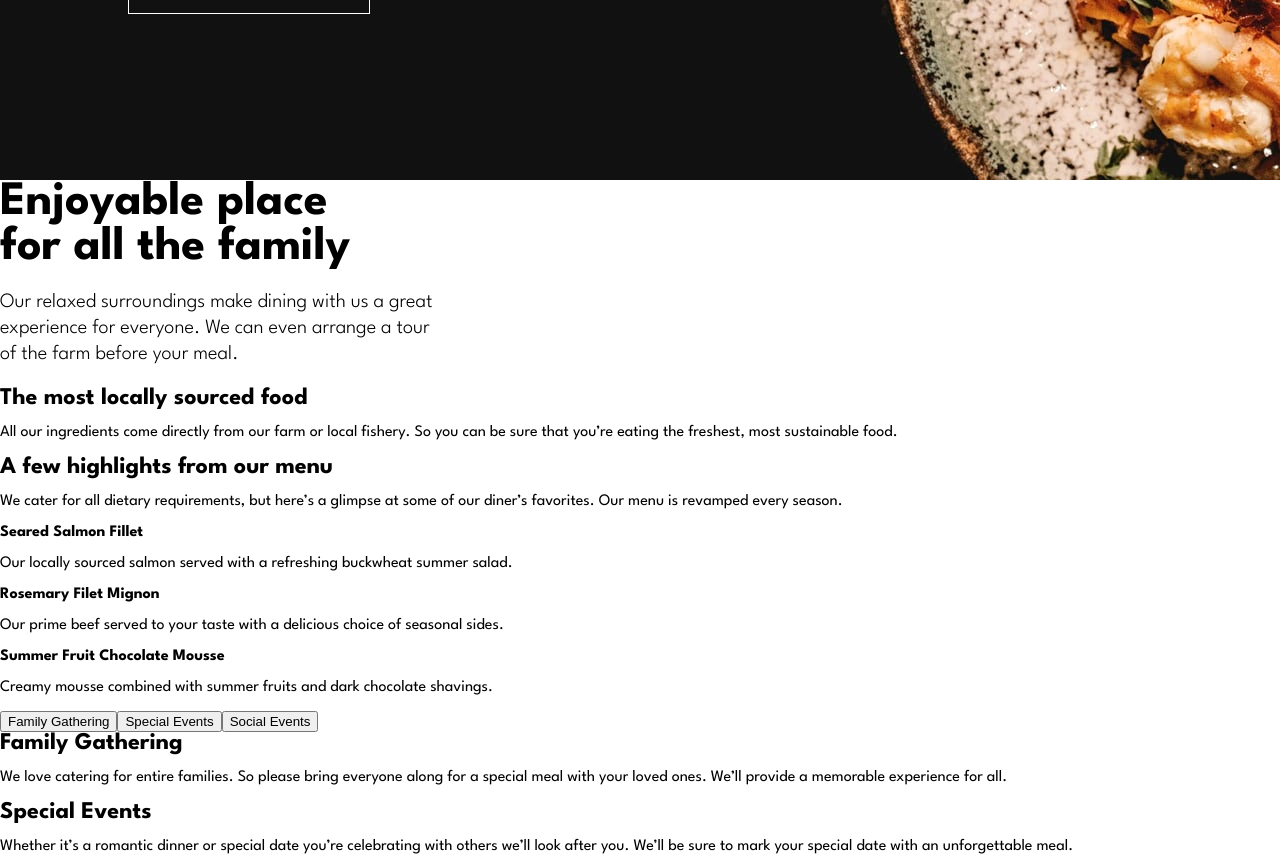
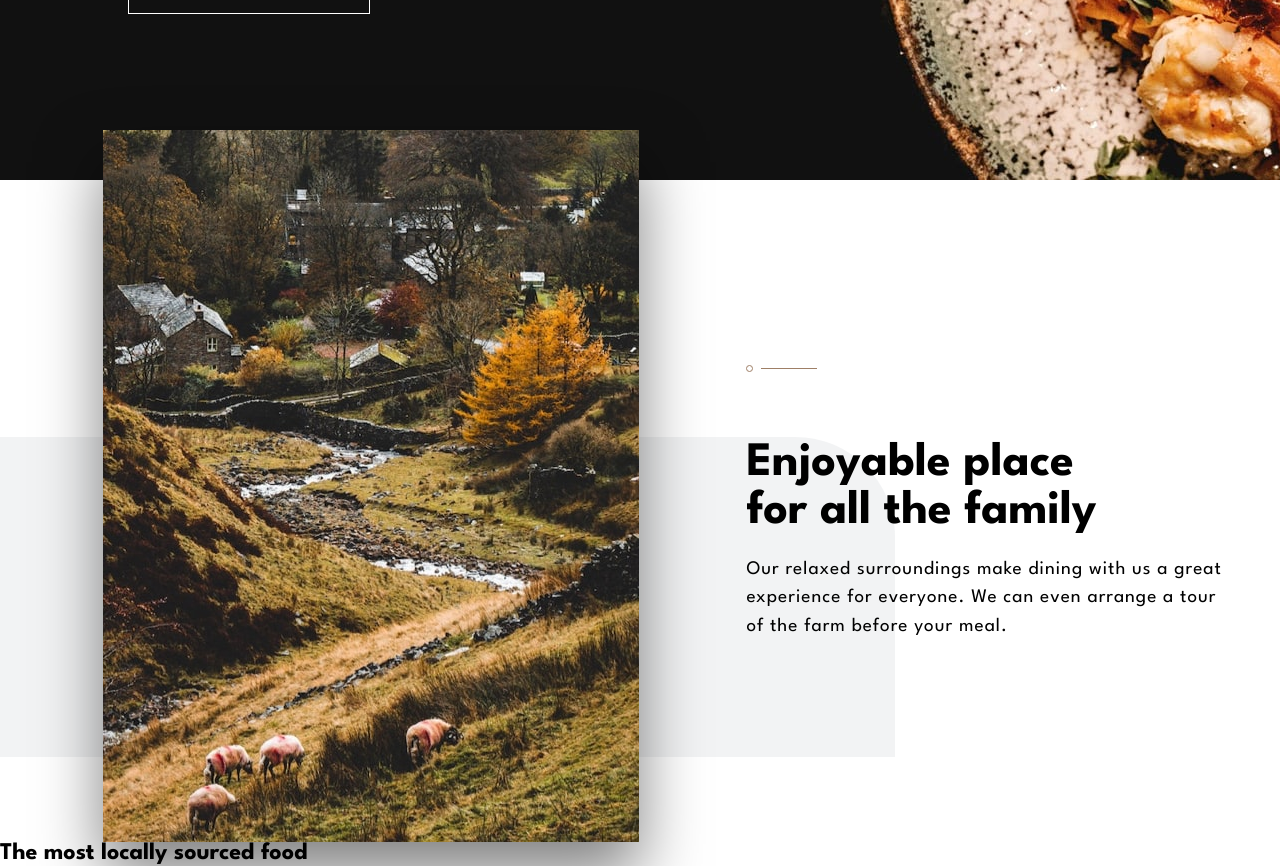
Before and after one commit to litewskidev/dine-restaurant, a React (Create React App) app: page / in a window 1280 px wide. Shown: the part 640-1506 px from the top of the page. Built offline with nearby package versions, Linux system fonts and the light colour scheme.

Commit message:
add Enjoyable component & new typography

```diff
--- a/src/components/Enjoyable/Enjoyable.js
+++ b/src/components/Enjoyable/Enjoyable.js
@@ -1,11 +1,26 @@
 import styles from './Enjoyable.module.scss';
+import pattern from "../../images/patterns/pattern-divide.svg";
+import React from "react";
 
 const Enjoyable = () => {
   return(
     <div className={styles.enjoy}>
-      <div className={styles.enjoy__description}>
-        <h2 className={styles.enjoy__h2}>Enjoyable place<br />for all the family</h2>
-        <p className={styles.enjoy__p}>Our relaxed surroundings make dining with us a great experience for everyone. We can even arrange a tour of the farm before your meal.</p>
+      <div className={styles.enjoy__content}>
+        <div className={styles.enjoy__img}></div>
+        <div className={styles.enjoy__description}>
+          <img className={styles.pattern} src={pattern} alt="" />
+          <div>
+            <h2 className="text__L">
+              Enjoyable place <br />
+              for all the family
+            </h2>
+            <p className="p__text">
+              Our relaxed surroundings make dining with us a great experience
+              for everyone. We can even arrange a tour of the farm before your
+              meal.
+            </p>
+          </div>
+        </div>
       </div>
     </div>
   );
--- a/src/components/Enjoyable/Enjoyable.module.scss
+++ b/src/components/Enjoyable/Enjoyable.module.scss
@@ -1,12 +1,33 @@
 @import '../../styles/settings.scss';
 
-.enjoy__p {
-    max-width: 28rem;
-    font-size: 1.27*$base-size;
-    font-weight: 300;
-    line-height: 1.6rem;
+.enjoy {
+  max-width: 100%;
+  background: url("../../images/patterns/pattern-curve-top-right.svg") no-repeat;
+  background-position: bottom left;
+  background-position-y: 75%;
 }
 
-.enjoy__h2 {
-  font-size: 3rem;
+.enjoy__content {
+  display: flex;
+  justify-content: space-around;
+  align-items: center;
+
+  .enjoy__description {
+    max-width: 30rem;
+
+    h2 {
+      margin: 1rem 0;
+      margin-top: 4rem;
+    }
+  }
 }
+
+.enjoy__img {
+  background: url("../../images/homepage/enjoyable-place-desktop.jpg");
+  filter: drop-shadow(0rem 2rem 2rem rgba(0, 0, 0, 0.5));
+
+  flex-basis: 33.5rem;
+  height: 44.5rem;
+  margin-top: -3.1rem;
+  margin-left: 3.1rem;
+}
--- a/src/styles/typography.scss
+++ b/src/styles/typography.scss
@@ -4,3 +4,27 @@
 h1, h2, h3, h4, h5, h6 {
   margin: 0;
 }
+
+.head__text {
+  font-weight: 600;
+  font-size: 1.1rem;
+  line-height: 3rem;
+}
+
+.p__text {
+  font-size: 1.2rem;
+  line-height: 1.8rem;
+  letter-spacing: 1px;
+}
+
+.text__M {
+  font-weight: normal;
+  font-size: 1.8rem;
+  line-height: 3rem;
+}
+
+.text__L {
+  font-weight: bold;
+  font-size: 3rem;
+  line-height: 3rem;
+}
```
Also changed, not shown: src/components/HeroHome/HeroHome.js (+8 -2 lines).
